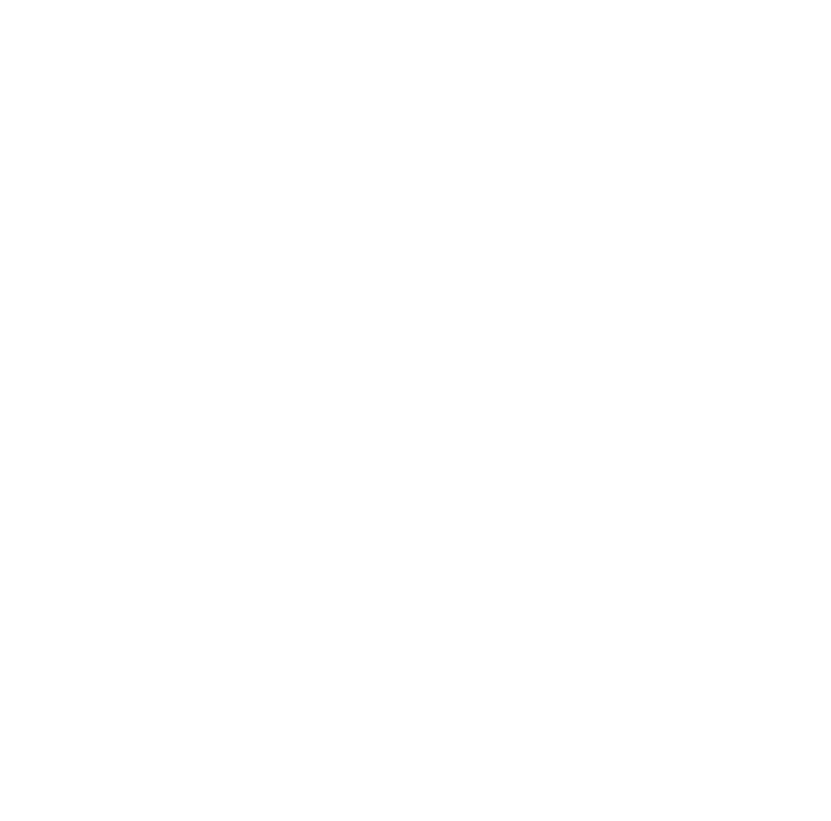
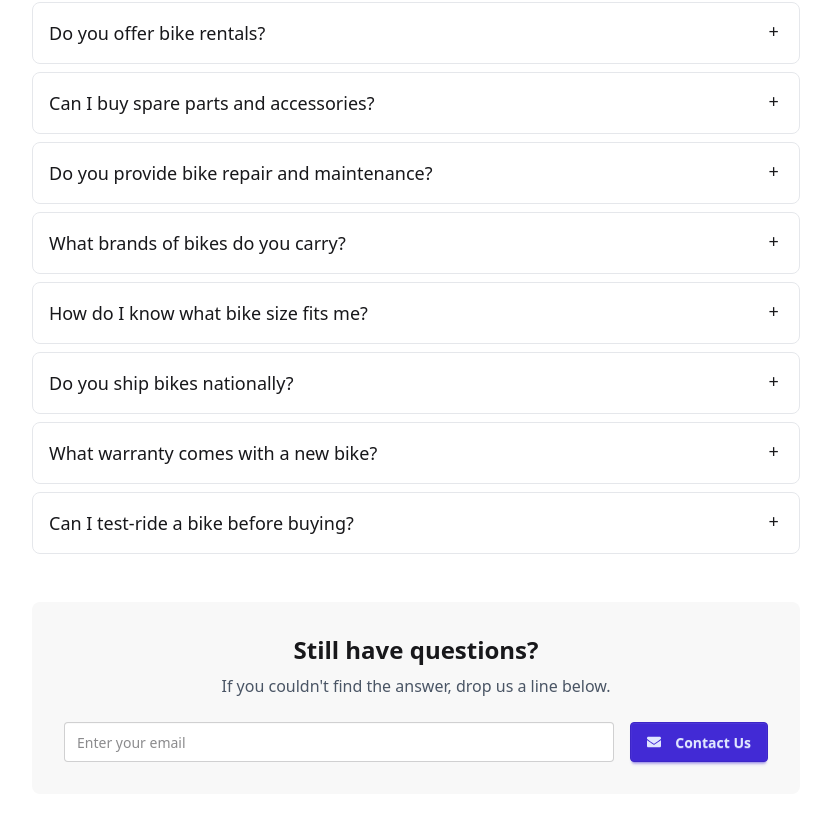
Before and after one commit to Alamin9462/Bike-shop-with-Redux, a React (Vite) app in the folder BikeShop-Client/: page /faq in a window 1280 px wide. Before the commit this address had no page. Shown: the part 259-1080 px from the top of the page, without its empty margins (224-1055 px from the left). Before the commit the page ends 800 px from the top, so only its background shows below. Built offline with nearby package versions, Linux system fonts and the light colour scheme.

Commit message:
create faq  page design

```diff
--- /dev/null
+++ b/BikeShop-Client/src/page/FAQPage.tsx
@@ -0,0 +1,107 @@
+// src/components/FAQPage.tsx
+
+import { FaEnvelope } from "react-icons/fa";
+import { useNavigate } from "react-router-dom";
+
+export default function FAQPage() {
+  const navigate = useNavigate();
+  return (
+    <div className="container mx-auto py-12 px-4 md:px-6 space-y-12">
+      {/* Header */}
+      <div className="text-center space-y-4">
+        <h1 className="text-4xl font-bold">Frequently Asked Questions</h1>
+        <p className="text-lg text-gray-600 max-w-2xl mx-auto">
+          Find answers to the most common questions about our products and
+          services.
+        </p>
+      </div>
+
+      {/* Accordion */}
+      <div className="max-w-3xl mx-auto space-y-2">
+        {[
+          {
+            q: "Do you offer bike rentals?",
+            a: `Yes! We have hourly, daily, and weekly rental rates on a variety of road
+                and mountain bikes. Helmets, locks, and lights are included at no extra charge.`,
+          },
+          {
+            q: "Can I buy spare parts and accessories?",
+            a: `Absolutely. We stock tires, tubes, chains, saddles, lights, locks, and more
+                from top brands. You can purchase in-store or order online for curbside pickup.`,
+          },
+          {
+            q: "Do you provide bike repair and maintenance?",
+            a: `Our on-site mechanics offer tune-ups, flat repairs, brake adjustments,
+                suspension servicing, and full overhauls. Book your service appointment
+                online or walk in during business hours.`,
+          },
+          {
+            q: "What brands of bikes do you carry?",
+            a: `We carry Trek, Specialized, Giant, Cannondale, and Scott bikes for all
+                disciplines—road, mountain, gravel, electric, and kids’ models.`,
+          },
+          {
+            q: "How do I know what bike size fits me?",
+            a: `We have a bike-fitting guide online, but for the best fit stop by our shop.
+                Our staff will measure your inseam, reach, and flexibility to recommend the
+                perfect frame size and adjustments.`,
+          },
+          {
+            q: "Do you ship bikes nationally?",
+            a: `Yes—we offer fully insured, white-glove shipping to all 50 states.
+                Standard shipping takes 3–5 business days, or you can upgrade to express
+                delivery at checkout.`,
+          },
+          {
+            q: "What warranty comes with a new bike?",
+            a: `All new frames purchased through us include a manufacturer’s warranty
+                (typically 2–5 years depending on brand) plus our Lifetime Tune-Up Plan
+                (one free tune-up per year for the life of the frame).`,
+          },
+          {
+            q: "Can I test-ride a bike before buying?",
+            a: `Definitely! We encourage test rides—just bring your ID and a credit card
+                for a quick waiver. Test rides are available at no cost Monday–Saturday
+                from 10 AM–5 PM.`,
+          },
+        ].map((item, idx) => (
+          <details
+            key={idx}
+            className="collapse collapse-plus border border-gray-200 rounded-lg"
+          >
+            <summary className="collapse-title text-lg font-medium">
+              {item.q}
+            </summary>
+            <div className="collapse-content text-gray-700">
+              <p>{item.a}</p>
+            </div>
+          </details>
+        ))}
+      </div>
+
+      {/* Contact Callout */}
+      <div className="bg-base-200 rounded-lg p-8 max-w-3xl mx-auto space-y-6">
+        <div className="text-center space-y-2">
+          <h2 className="text-2xl font-bold">Still have questions?</h2>
+          <p className="text-gray-600">
+            If you couldn't find the answer, drop us a line below.
+          </p>
+        </div>
+        <div className="flex flex-col md:flex-row gap-4">
+          <input
+            type="email"
+            placeholder="Enter your email"
+            className="input input-bordered w-full"
+          />
+          <button
+            onClick={() => navigate("/contact")}
+            className="btn btn-primary flex items-center justify-center"
+          >
+            <FaEnvelope className="mr-2" />
+            Contact Us
+          </button>
+        </div>
+      </div>
+    </div>
+  );
+}
--- a/BikeShop-Client/src/redux/api/baseApi.ts
+++ b/BikeShop-Client/src/redux/api/baseApi.ts
@@ -13,8 +13,8 @@
   import { toast } from 'sonner';
 
   const baseQuery = fetchBaseQuery({
-   // baseUrl: 'https://bike-shop-server-nine.vercel.app/api/v1',
-    baseUrl: 'http://localhost:5000/api/v1',
+    baseUrl: 'https://bike-shop-server-nine.vercel.app/api/v1',
+   // baseUrl: 'http://localhost:5000/api/v1',
     credentials: 'include',
     prepareHeaders: (headers, { getState }) => {
       const token = (getState() as RootState).auth.token;
@@ -45,8 +45,8 @@
 
       // console.log('Sending refresh token');
 
-     // const res = await fetch('https://bike-shop-server-nine.vercel.app/api/v1/auth/refresh-token', {
-      const res = await fetch('http://localhost:5000/api/v1/auth/refresh-token', {
+      const res = await fetch('https://bike-shop-server-nine.vercel.app/api/v1/auth/refresh-token', {
+     // const res = await fetch('http://localhost:5000/api/v1/auth/refresh-token', {
         method: 'POST',
         credentials: 'include',
       });
--- a/BikeShop-Client/src/routes/router.tsx
+++ b/BikeShop-Client/src/routes/router.tsx
@@ -17,6 +17,7 @@
 import MyOrder from "../page/MyOrder";
 import ProductDetails from "../page/ProductDetails";
 import Contact from "../page/Contact";
+import FAQPage from "../page/FAQPage";
 
 
 const router = createBrowserRouter([
@@ -56,6 +57,10 @@
       {
         path: "contact",
         element: <Contact/>,
+      },
+      {
+        path: "faq",
+        element: <FAQPage/>,
       }
     ],
   },
```
